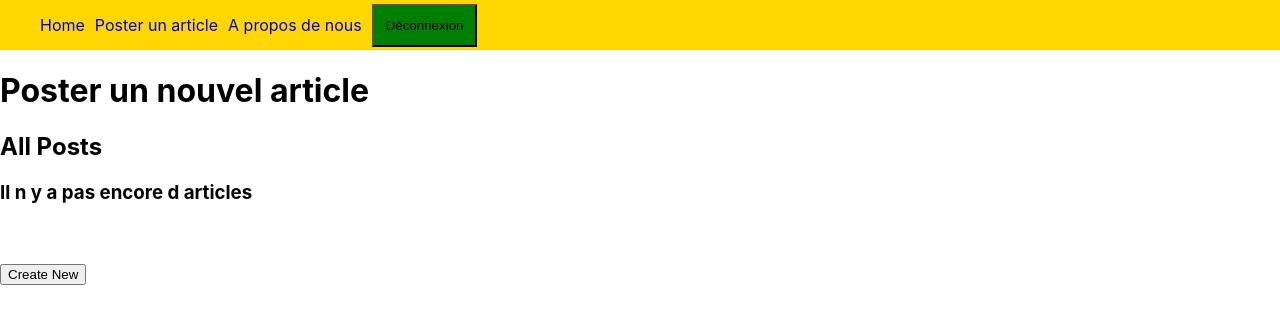
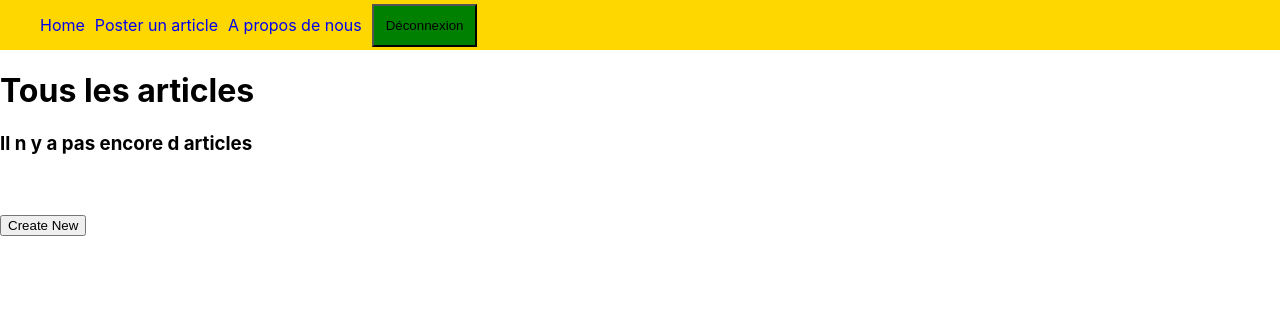
Before and after one commit to EauDeux/React-Project-AK, a React (Create React App) app: page /articles in a window 1280 px wide. Shown: the top 324 px of the page. Built offline with nearby package versions, Linux system fonts and the light colour scheme; sample sign-in values are in the browser's storage.

Commit message:
petite modif

```diff
--- a/src/components/allPost/index.js
+++ b/src/components/allPost/index.js
@@ -81,6 +81,7 @@ const AllPost = () => {
   if (isCreateNewPost) {
     return (
       <>
+        <h1>Poster un nouvel article</h1>
         <CreateNewPost
           savePostTitleToState={savePostTitleToState}
           savePostContentToState={savePostContentToState}
@@ -107,7 +108,7 @@ const AllPost = () => {
   }
   return (
     <>
-      <h2>All Posts</h2>
+      <h1>Tous les articles</h1>
       {!allPost.length ? (
         <div>
           <h3>Il n y a pas encore d articles</h3>
--- a/src/pages/articles.js
+++ b/src/pages/articles.js
@@ -5,7 +5,7 @@ import AllPost from '../components/allPost'
 const Articles = () => {
   return (
     <div>
-      <h1>Poster un nouvel article</h1>
+      {/* <h1>Poster un nouvel article</h1> */}
       {/* <CreateNewPost></CreateNewPost> */}
       <AllPost></AllPost>
     </div>
```
